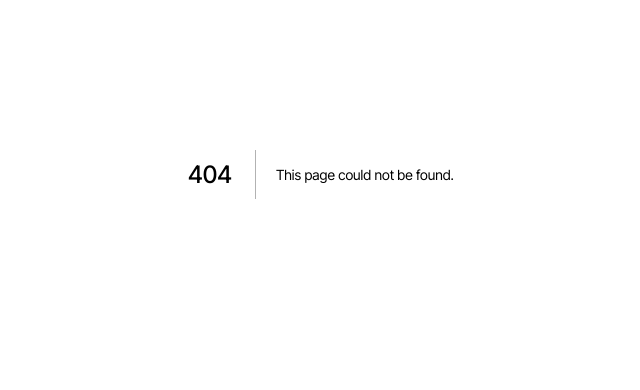
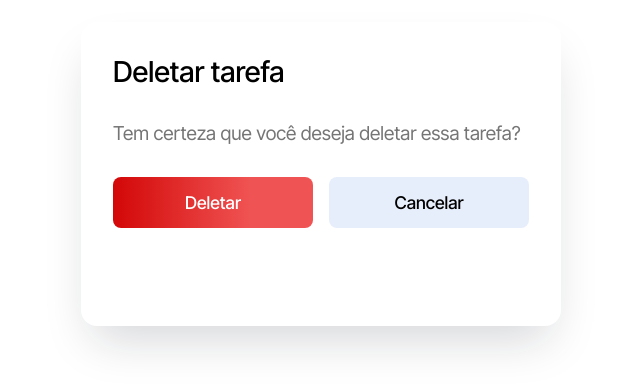
Before and after one commit to JaqueBRSilva/teste-dev-jr-legaplan, a Next.js app: page /delete-task/1 in a window 1280 px wide. Before the commit this address had no page. Shown: the part 226-616 px from the top of the page, without its empty margins (319-959 px from the left). Built offline with nearby package versions, Linux system fonts and the light colour scheme.

Commit message:
refactor: arquivos de 'delete-task' movidos para `[id]`

```diff
--- /dev/null
+++ b/src/app/delete-task/[id]/page.tsx
@@ -0,0 +1,55 @@
+'use client'
+
+import { Task_PropTypes } from "@/app/types/TasksProps"
+import { useParams, useRouter } from "next/navigation"
+import { useState } from "react"
+import { CancelButton } from "../../components/CancelButton/CancelButton"
+import { DeleteButton } from "../../components/DeleteButton/DeleteButton"
+import { TitlePage } from "../../components/TitlePage/TitlePage"
+import globalStyles from '../../page.module.scss'
+import styles from './page.module.scss'
+
+export default function DeleteTask() {
+    const params = useParams()
+    const router = useRouter()
+
+    const [listUpdated, setListUpdated] = useState<Task_PropTypes[]>()
+
+
+    const handleDeleteTask = async () => {
+        let getPendingTasks: string | null | any = await localStorage.getItem("pendingTasks")
+        let getDoneTasks: string | null | any = await localStorage.getItem("doneTasks")
+
+        let parseToDoList: [] | any = JSON.parse(getPendingTasks)
+        let parseDoneList: [] | any = JSON.parse(getDoneTasks)
+
+        let allTaskItems: [] | any = [...parseToDoList, ...parseDoneList]
+
+        let deleteTaskSelected = allTaskItems.filter((task: Task_PropTypes) => task.id != Number(params.id))
+        setListUpdated(deleteTaskSelected)
+
+        return router.back()
+    }
+
+    return (
+        <div className={globalStyles.backgroundLayerForModal}>
+            <main className={globalStyles.modalMode}>
+
+                <TitlePage
+                    title="Deletar tarefa"
+                />
+                <p className={styles.deleteQuestion}>
+                    Tem certeza que você deseja deletar essa tarefa?
+                </p>
+
+                <div className={styles.groupButtonsContainer}>
+                    <DeleteButton
+                        onClickResponse={handleDeleteTask}
+                    />
+
+                    <CancelButton />
+                </div>
+            </main>
+        </div>
+    )
+}
```
Also changed, not shown: src/app/delete-task/page.tsx (deleted, +0 -42 lines), src/app/delete-task/[id]/page.module.scss (renamed from src/app/delete-task/page.module.scss).
